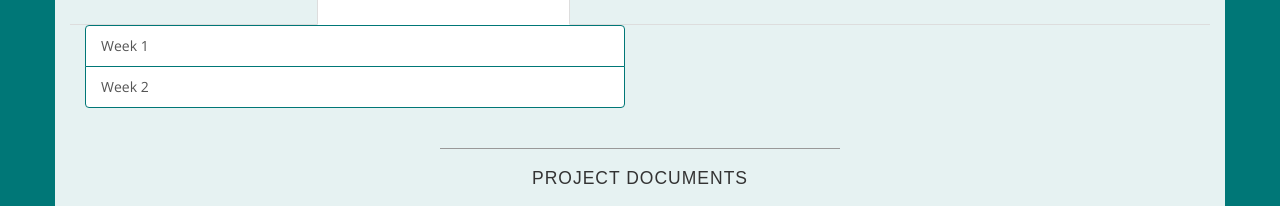
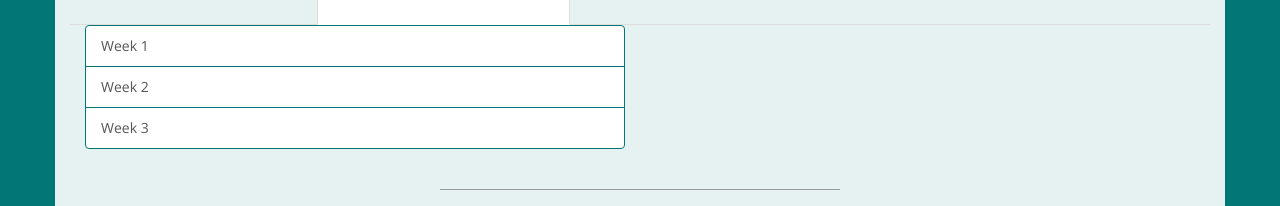
Before and after one commit to ajbowler/graphalyzer.github.io, a plain HTML site: page docs.html in a window 1280 px wide. Shown: the part 565-771 px from the top of the page. Drawn offline with nearby package versions, Linux system fonts and the light colour scheme.

Commit message:
Weekly Report #3

```diff
--- a/docs.html
+++ b/docs.html
@@ -113,6 +113,7 @@
                 <div class="list-group">
                   <a target="_blank" href="/docs/weekly_reports/semester2/week1.pdf" class="list-group-item">Week 1</a>
                   <a target="_blank" href="/docs/weekly_reports/semester2/week2.pdf" class="list-group-item">Week 2</a>
+                  <a target="_blank" href="/docs/weekly_reports/semester2/week3.pdf" class="list-group-item">Week 3</a>
                 </div>
               </div>
             </div>
```
Also changed, not shown: 1 other file.
